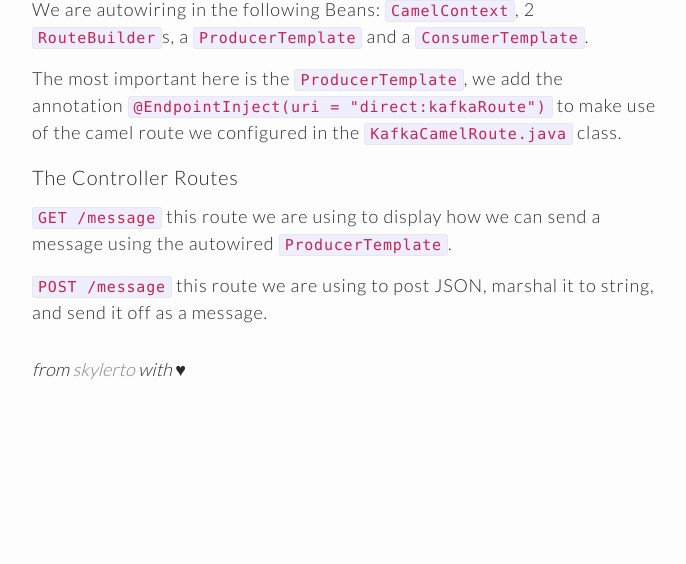
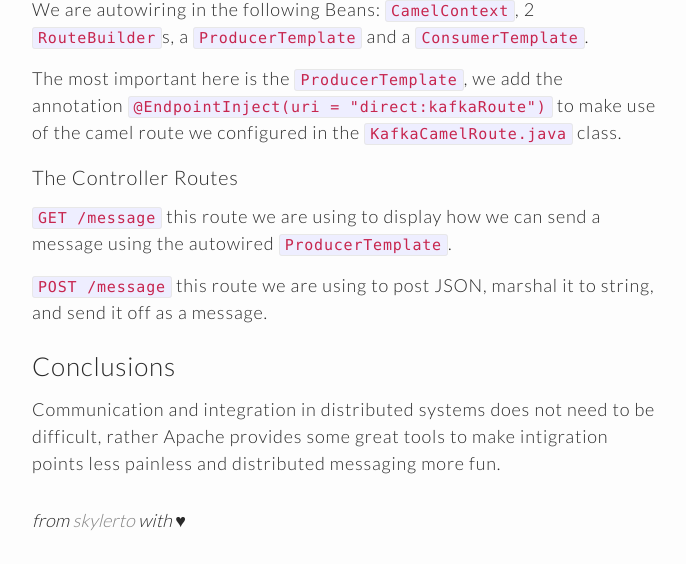
Before and after one commit to skylerto/skylerto.github.io, a Jekyll site: the page built from _posts/2016-10-01-apache-camel-kafka.markdown, in a window 1280 px wide and 900 px high, scrolled down 1218 px, cut to the strip 336-900 px from the top of the window. Shown: the whole strip, without its empty margins (393-1079 px from the left). Built offline with Jekyll 4.4.1, drawn with Linux system fonts in a browser that asks for light colours; before the commit the page ends 1967 px from its top, so only the background shows below that.

Commit message:
conclusion

```diff
--- a/_posts/2016-10-01-apache-camel-kafka.markdown
+++ b/_posts/2016-10-01-apache-camel-kafka.markdown
@@ -59,3 +59,9 @@ using the autowired `ProducerTemplate`.
 
 `POST /message` this route we are using to post JSON, marshal it to string, and
 send it off as a message.
+
+## Conclusions
+
+Communication and integration in distributed systems does not need to be
+difficult, rather Apache provides some great tools to make intigration points
+less painless and distributed messaging more fun.
```
